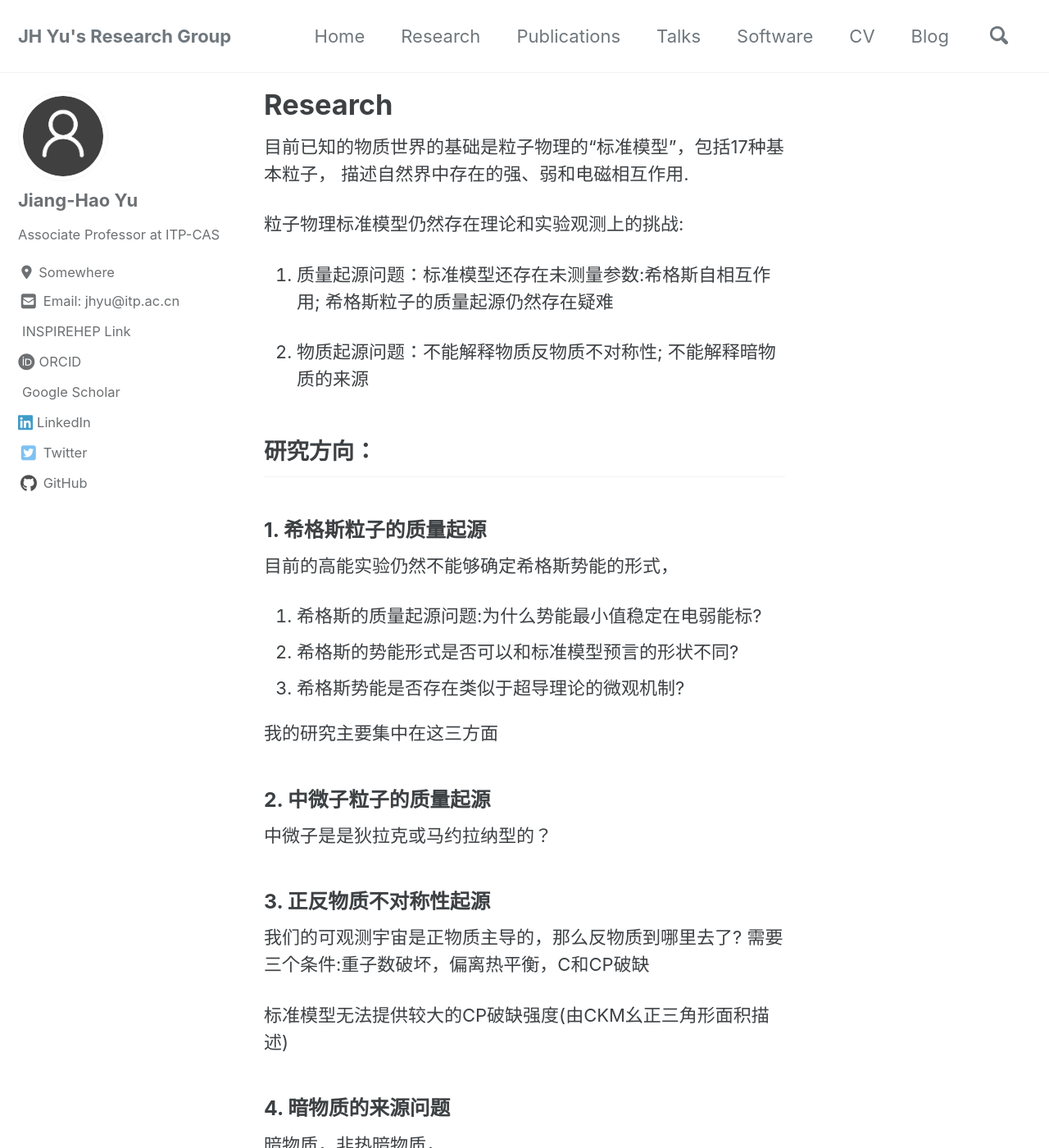
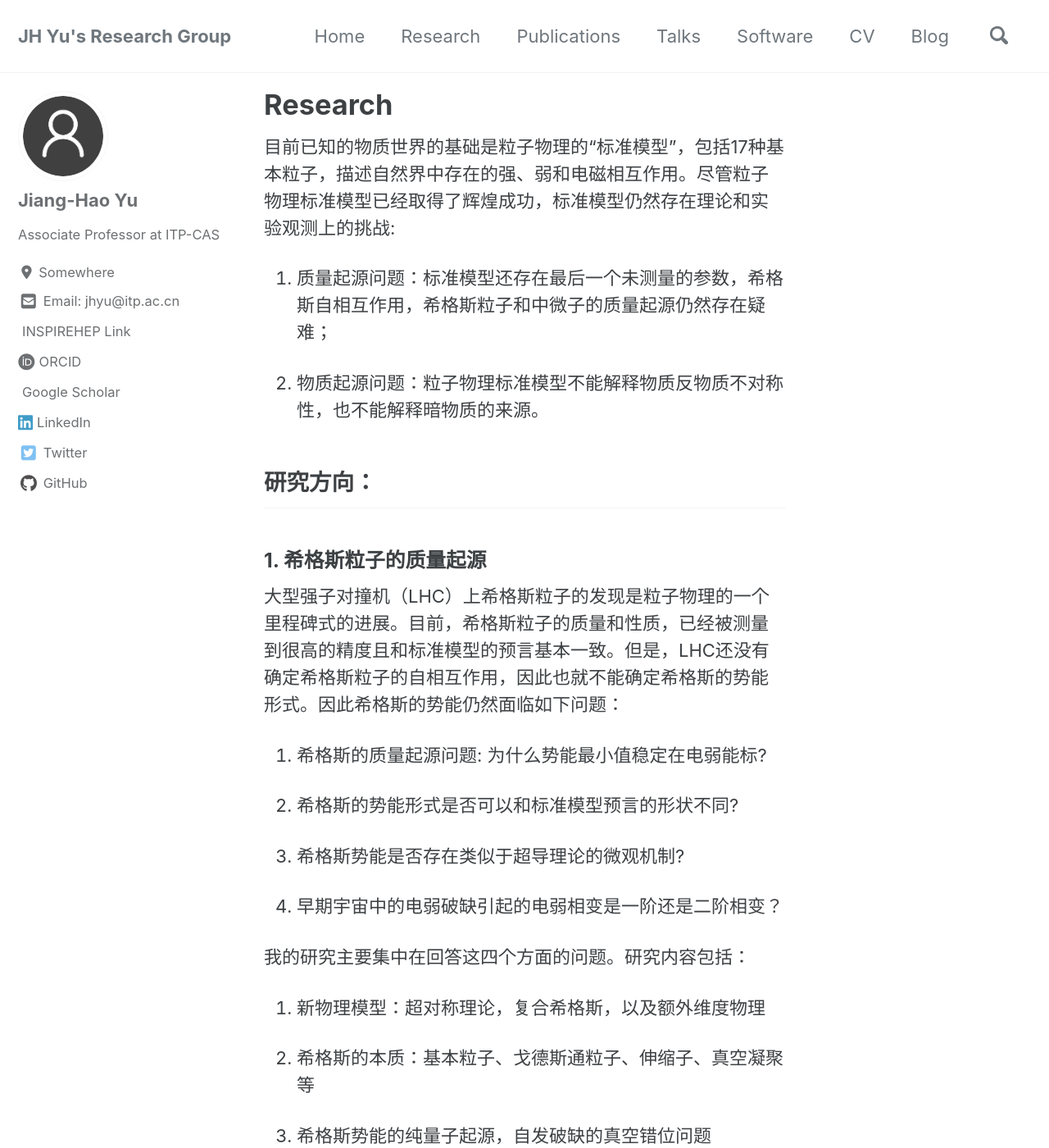
Before and after one commit to jhyu-itp/jhyu-itp.github.io, a Jekyll site: the page built from _pages/research.md, in a window 1280 px wide and 1400 px high. Shown: the whole window at 82% size. Built offline with Jekyll 4.4.1, drawn with Linux system fonts in a browser that asks for light colours; cached includes are drawn as plain includes; nearby versions of some CDN libraries; a style sheet for code colours, icons or effects is not loaded; some of the changed text lies outside the part shown.

Commit message:
Update research.md

```diff
--- a/_pages/research.md
+++ b/_pages/research.md
@@ -25,27 +25,35 @@ feature_row:
 # Delete the previous lines if you prefer not to have a feature row
 ---
 
-目前已知的物质世界的基础是粒子物理的“标准模型”，包括17种基本粒子， 描述自然界中存在的强、弱和电磁相互作用.
+目前已知的物质世界的基础是粒子物理的“标准模型”，包括17种基本粒子，描述自然界中存在的强、弱和电磁相互作用。尽管粒子物理标准模型已经取得了辉煌成功，标准模型仍然存在理论和实验观测上的挑战:
 
-粒子物理标准模型仍然存在理论和实验观测上的挑战:
+1. 质量起源问题：标准模型还存在最后一个未测量的参数，希格斯自相互作用，希格斯粒子和中微子的质量起源仍然存在疑难；
 
-1. 质量起源问题：标准模型还存在未测量参数:希格斯自相互作用; 希格斯粒子的质量起源仍然存在疑难
-
-2. 物质起源问题：不能解释物质反物质不对称性; 不能解释暗物质的来源
+2. 物质起源问题：粒子物理标准模型不能解释物质反物质不对称性，也不能解释暗物质的来源。
 
 ## 研究方向：
 
 ### 1. 希格斯粒子的质量起源
 
-目前的高能实验仍然不能够确定希格斯势能的形式，
-1. 希格斯的质量起源问题:为什么势能最小值稳定在电弱能标?
+大型强子对撞机（LHC）上希格斯粒子的发现是粒子物理的一个里程碑式的进展。目前，希格斯粒子的质量和性质，已经被测量到很高的精度且和标准模型的预言基本一致。但是，LHC还没有确定希格斯粒子的自相互作用，因此也就不能确定希格斯的势能形式。因此希格斯的势能仍然面临如下问题：
+
+1. 希格斯的质量起源问题: 为什么势能最小值稳定在电弱能标?
+
 2. 希格斯的势能形式是否可以和标准模型预言的形状不同?
+
 3. 希格斯势能是否存在类似于超导理论的微观机制?
 
-我的研究主要集中在这三方面
+4. 早期宇宙中的电弱破缺引起的电弱相变是一阶还是二阶相变？
 
+我的研究主要集中在回答这四个方面的问题。研究内容包括：
 
+1. 新物理模型：超对称理论，复合希格斯，以及额外维度物理
 
+2. 希格斯的本质：基本粒子、戈德斯通粒子、伸缩子、真空凝聚等
+
+3. 希格斯势能的纯量子起源，自发破缺的真空错位问题
+
+4. 电弱相变各种可能的相变模式以及其和电弱对称性破缺的联系
 
 ### 2. 中微子粒子的质量起源
 
```
